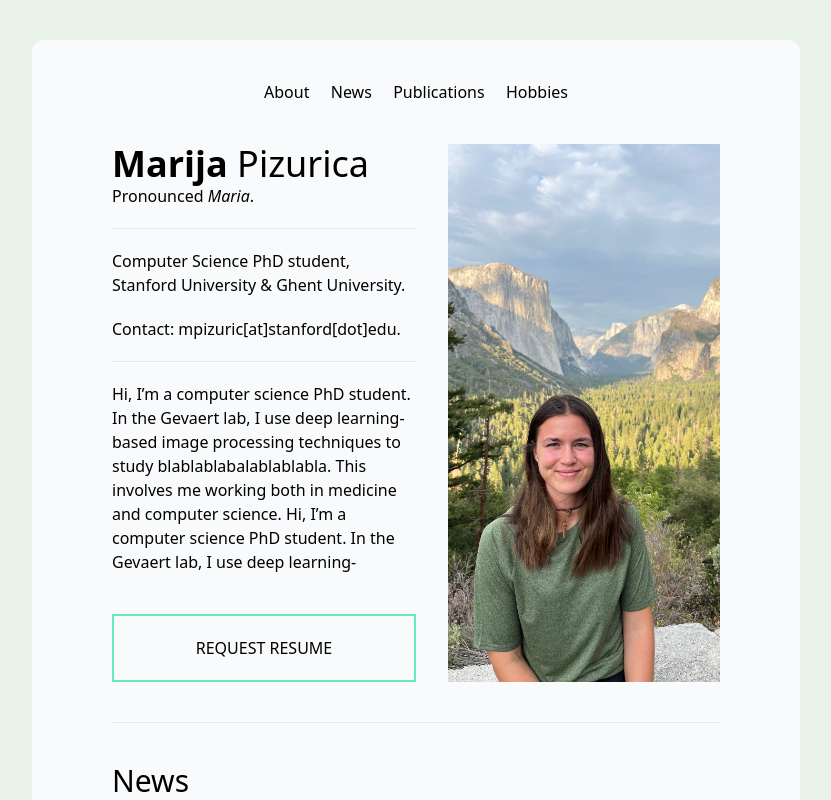
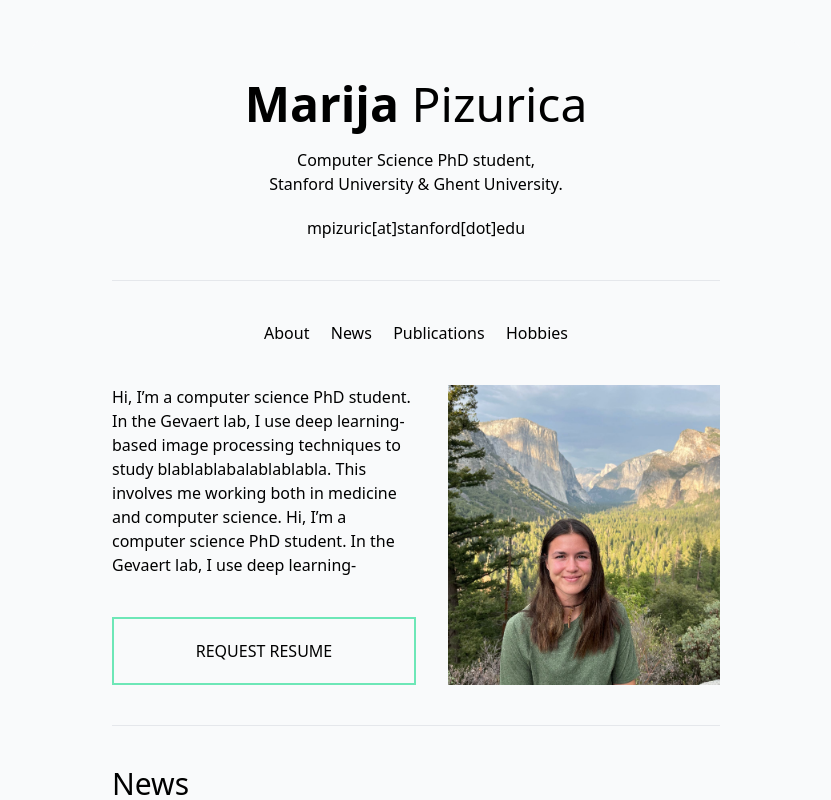
Before and after one commit to mpizurica/mpizurica.github.io, a Vue app: page / in a window 1280 px wide. Shown: the top 800 px of the page, without its empty margins (224-1055 px from the left). Built offline with nearby package versions, Linux system fonts and the light colour scheme.

Commit message:
removed background color, restructured heading'

```diff
--- a/src/App.vue
+++ b/src/App.vue
@@ -14,7 +14,14 @@ import LayoutFooter from './components/LayoutFooter.vue';
 <template>
   <!-- main container -->
   <div class="xl:w-3/5 md:w-4/5 w-5/5 bg-gray-50 rounded-xl mx-5 md:mx-auto my-10 md:px-20 px-10 pb-10">
-    <!-- header -->
+    <!-- heading  -->
+    <div class="flex flex-col text-center pt-10">
+      <MainHeader class="mb-5"/>
+      <MainInfo />
+    </div>
+
+    <hr class="mt-10">
+    <!-- header with link -->
     <div class="py-10">
       <header class="flex justify-between lg:w-1/2 md:w-3/4 mx-auto">
         <LayoutHeaderButton text="about" />
@@ -27,13 +34,7 @@ import LayoutFooter from './components/LayoutFooter.vue';
     <div class="md:grid md:grid-cols-2 md:space-x-8 flex flex-col">
       <!-- logo, text and button  -->
       <div class="justify-between flex flex-col md:order-1 order-2">
-        <div>
-          <MainHeader />
-          <hr class="my-5">
-          <MainInfo />
-          <hr class="my-5">
-          <MainText />
-        </div>
+        <MainText />
         <MainButton class="mt-10" />
       </div>
       <!-- picture  -->
--- a/src/components/MainHeader.vue
+++ b/src/components/MainHeader.vue
@@ -1,6 +1,6 @@
 <template>
     <div>
-        <h1 class="text-4xl"><span class="font-bold">Marija</span> Pizurica</h1>
-        <p class="">Pronounced <span class="italic">Maria</span>.</p>
+        <h1 class="text-5xl"><span class="font-bold">Marija</span> Pizurica</h1>
+        <!-- <p class="">Pronounced <span class="italic">Maria</span>.</p> -->
     </div>
 </template>
--- a/src/components/MainInfo.vue
+++ b/src/components/MainInfo.vue
@@ -1,4 +1,5 @@
 <template>
     <p class="pb-5">Computer Science PhD student, <br/> Stanford University & Ghent University.</p>
-    <p>Contact: mpizuric[at]stanford[dot]edu.</p>
+    <!-- <p>Contact: mpizuric[at]stanford[dot]edu.</p> -->
+    <p>mpizuric[at]stanford[dot]edu</p>
 </template>
--- a/src/components/MainPicture.vue
+++ b/src/components/MainPicture.vue
@@ -1,4 +1,4 @@
 <template>
-    <img class="md:h-full h-80 w-full object-cover" src="../assets/marija.jpeg"
+    <img class="md:h-full h-80 w-full object-cover" src="../assets/marija_cropped.jpeg"
         alt="Picture of Marija Pizurica in front of tunnel view at Yosemite National Park, California. Green trees, blue slightly cloudy sky.">
 </template>
--- a/src/style.css
+++ b/src/style.css
@@ -4,7 +4,8 @@
 
 
 :root {
-  background-color: rgb(233, 243, 233);
+  /* background-color: rgb(233, 243, 233); */
+  background-color: rgb(249 250 251);
 }
 /* :root {
   font-family: Inter, Avenir, Helvetica, Arial, sans-serif;
```
